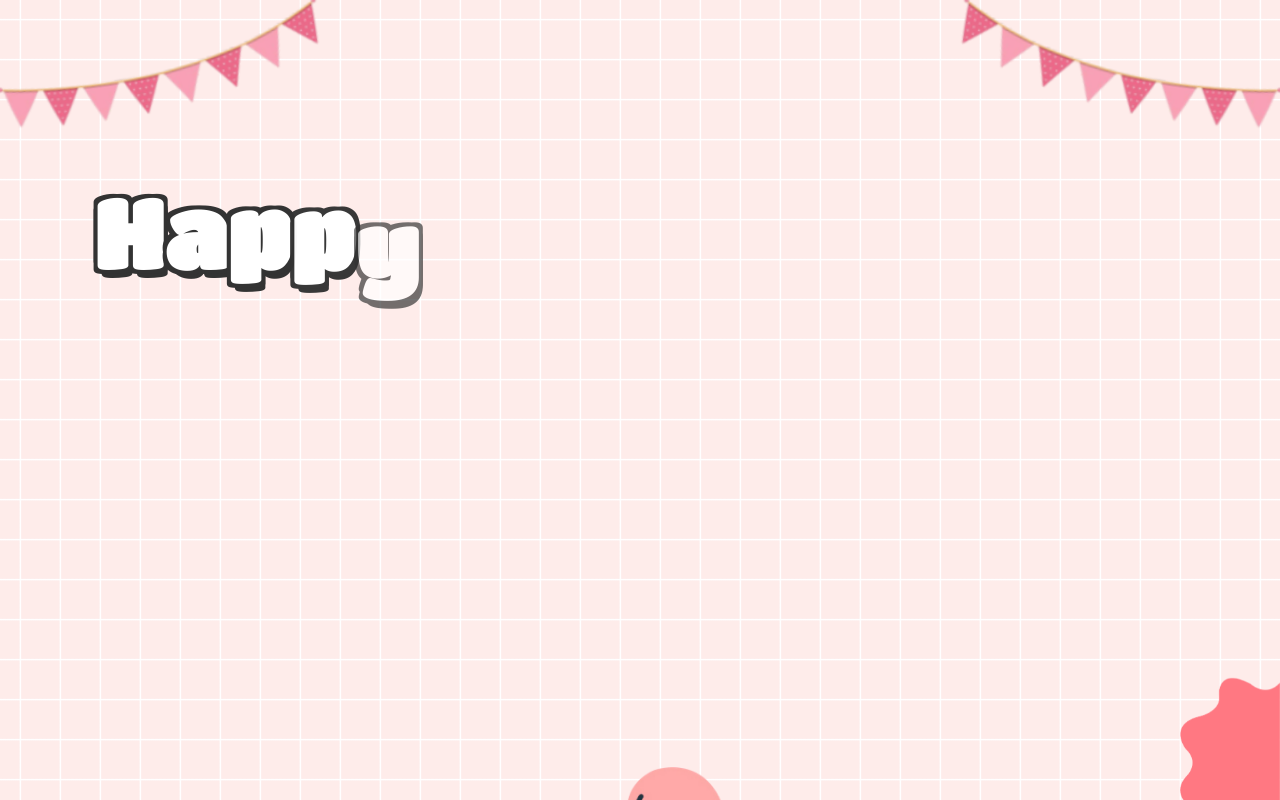
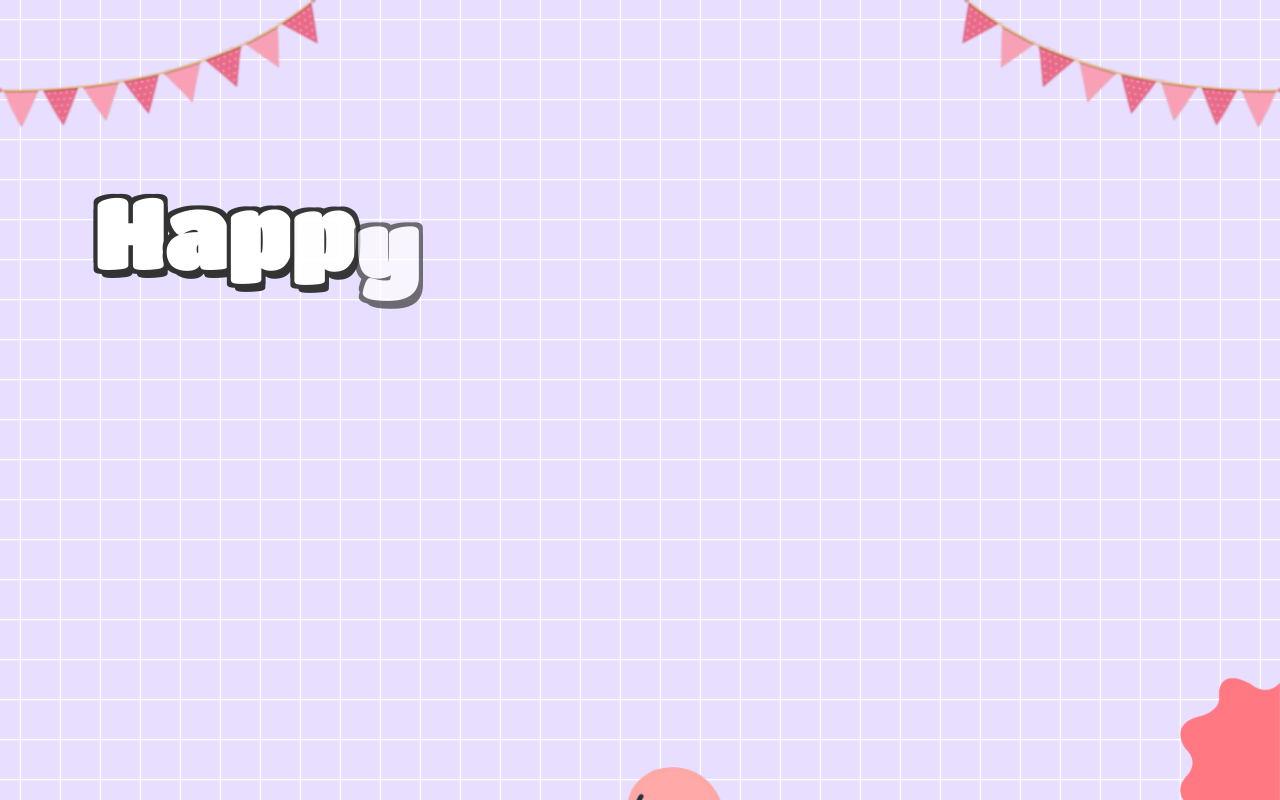
Before and after one commit to TheYoung04/NelaBirthday, a plain HTML site: page index.html in a window 1280 px wide. Drawn offline with nearby package versions, Linux system fonts and the light colour scheme; files whose address does not match are found by name; a web font is replaced by a local one.

Commit message:
Update style.css

```diff
--- a/style.css
+++ b/style.css
@@ -7,13 +7,13 @@
     box-sizing: border-box;
 }
 :root{
-    --color-pink: #feecea;
+   --color-pink: #E8DEFF;
     --color-white: #fff;
     --color-black: #333;
-    --color-text-pink: #FF7882;
-    --color-heart: #FF7882;
-    --color-bg-letter: #fff8e4;
-    --color-border: #DACCBF;
+    --color-text-pink: #B19CD9;
+    --color-heart: #89CFF0;
+    --color-bg-letter: #F5F0FF;
+    --color-border: #B19CD9;
 }
 html{
     height: 100%;
@@ -1022,4 +1022,5 @@ body {
     cursor: pointer;
     color: white;
     z-index: 10000000000000000;
+
 }
```
